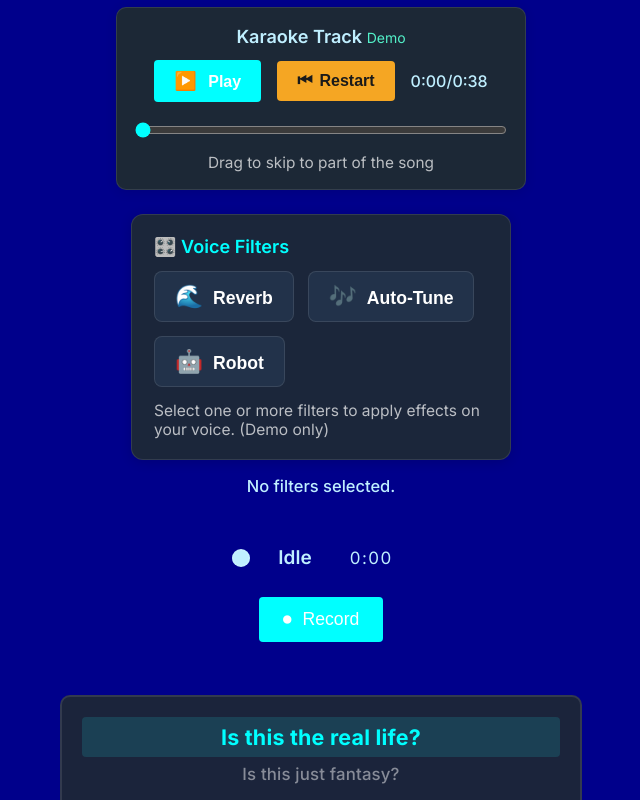
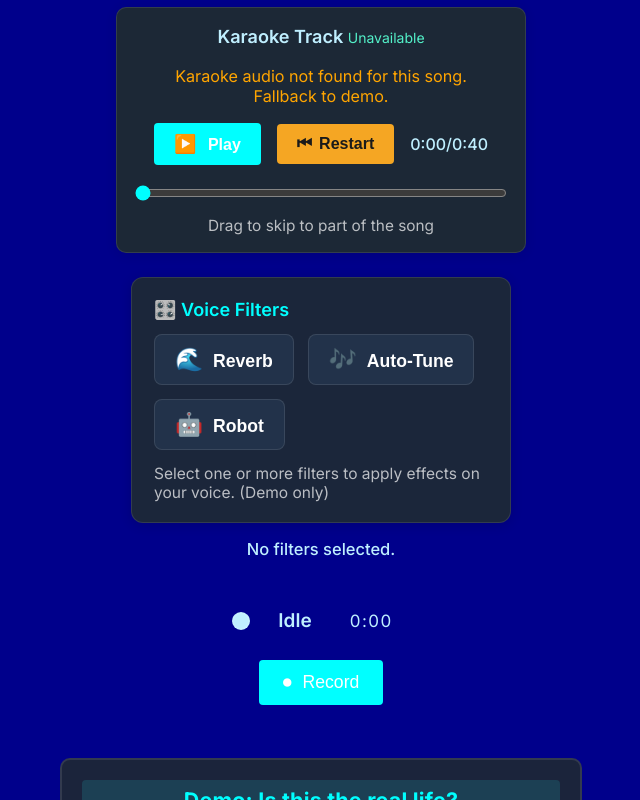
Before and after one commit to Workflow-Manager-admin/singsphere-35690-ae80a071, a React (Create React App) app in the folder singsphere/: page /record in a window 1280 px wide. Shown: the part 400-1200 px from the top of the page, without its empty margins (319-959 px from the left). Built offline with nearby package versions, Linux system fonts and the light colour scheme; the HTML template or start-up script is replaced by a standard one.

Commit message:
CheckPoint

```diff
--- a/singsphere/src/containers/RecordingContainer.jsx
+++ b/singsphere/src/containers/RecordingContainer.jsx
@@ -9,13 +9,10 @@ import LyricsDisplay from "../components/LyricsDisplay";
  * Plays karaoke track, syncs lyrics, and records user voice (not backing track) with MediaRecorder.
  */
 function RecordingContainer({ songId, title }) {
-  // Demo Karaoke audio and lyrics
-  // Use browser-compatible asset loading; Assume public/assets/karaoke_demo.mp3 is served at /assets/karaoke_demo.mp3
-  const DEFAULT_KARAOKE_AUDIO = "/assets/karaoke_demo.mp3";
-  const REMOTE_KARAOKE_AUDIO = "https://cdn.pixabay.com/audio/2022/09/27/audio_124b4fa8b2.mp3";
-  // Try default, fallback to remote if not found (browser does this naturally)
-  const MOCK_KARAOKE_AUDIO_URL = DEFAULT_KARAOKE_AUDIO;
-  const MOCK_LYRICS = [
+  // --- Dynamic Karaoke audio and lyrics loading by songId ---
+  // Mock lyrics for several known songs
+  const MOCK_LYRICS_DB = {
+    "1": [
       { time: 0, text: "Is this the real life?" },
       { time: 3, text: "Is this just fantasy?" },
       { time: 7, text: "Caught in a landslide, no escape from reality" },
@@ -24,8 +21,69 @@ function RecordingContainer({ songId, title }) {
       { time: 27, text: "Because I'm easy come, easy go" },
       { time: 30, text: "Little high, little low" },
       { time: 33, text: "Any way the wind blows, doesn't really matter to me, to me" }
+    ],
+    "2": [
+      { time: 0, text: "Tell me somethin', girl" },
+      { time: 3, text: "Are you happy in this modern world?" },
+      { time: 7, text: "Or do you need more?" },
+      { time: 11, text: "Is there somethin' else you're searchin' for?" }
+    ],
+    "3": [
+      { time: 0, text: "Just a small town girl, living in a lonely world" },
+      { time: 5, text: "She took the midnight train going anywhere" },
+      { time: 9, text: "Just a city boy, born and raised in South Detroit" },
+      { time: 14, text: "He took the midnight train going anywhere" }
+    ],
+    "4": [
+      { time: 0, text: "The snow glows white on the mountain tonight" },
+      { time: 5, text: "Not a footprint to be seen" },
+      { time: 9, text: "A kingdom of isolation" },
+      { time: 13, text: "And it looks like I'm the queen" }
+    ],
+    "5": [
+      { time: 0, text: "This hit, that ice cold" },
+      { time: 3, text: "Michelle Pfeiffer, that white gold" }
+    ],
+    "6": [
+      { time: 0, text: "She was more like a beauty queen from a movie scene" },
+      { time: 6, text: "I said, 'Don't mind, but what do you mean, I am the one?'" }
+    ]
+    // Add more as needed for demo
+  };
+
+  const DEMO_LYRICS = [
+    { time: 0, text: "Demo: Is this the real life?" },
+    { time: 3, text: "Demo: Placeholder lyrics for unknown song" }
   ];
-  const duration = MOCK_LYRICS.length > 0 ? MOCK_LYRICS[MOCK_LYRICS.length - 1].time + 5 : 40;
+
+  const [lyrics, setLyrics] = useState([]);
+  const [lyricsLoadStatus, setLyricsLoadStatus] = useState("idle"); // idle/loading/loaded/fallback
+
+  // Audio
+  const [audioUrl, setAudioUrl] = useState("");
+  const [audioLoadStatus, setAudioLoadStatus] = useState("idle"); // idle/loading/loaded/fail
+
+  // Helper for audio: try /assets/karaoke_{id}.mp3 then fallback
+  const getAudioAssetUrl = (songId) =>
+    songId ? `/assets/karaoke_${songId}.mp3` : "/assets/karaoke_demo.mp3";
+
+  // Lyrics loader
+  useEffect(() => {
+    setLyricsLoadStatus("loading");
+    if (songId && MOCK_LYRICS_DB[songId]) {
+      setLyrics(MOCK_LYRICS_DB[songId]);
+      setLyricsLoadStatus("loaded");
+    } else {
+      setLyrics(DEMO_LYRICS);
+      setLyricsLoadStatus("fallback");
+    }
+    setAudioLoadStatus("loading");
+    setAudioUrl(getAudioAssetUrl(songId));
+    // No async file existence check; trusted to fail-over in <audio> onError UI
+  }, [songId]);
+
+  // Karaoke duration
+  const karaokeDuration = lyrics.length > 0 ? lyrics[lyrics.length - 1].time + 5 : 40;
 
   // Karaoke playback state
   const audioRef = useRef(null);
@@ -33,7 +91,7 @@ function RecordingContainer({ songId, title }) {
   const [audioReady, setAudioReady] = useState(false);
   const [isPlaying, setIsPlaying] = useState(false);
   const [audioCurrentTime, setAudioCurrentTime] = useState(0);
-  const [audioDuration, setAudioDuration] = useState(duration);
+  const [audioDuration, setAudioDuration] = useState(karaokeDuration);
 
   // Voice recording state
   const [isRecording, setIsRecording] = useState(false);
@@ -47,23 +105,12 @@ function RecordingContainer({ songId, title }) {
   const micStreamRef = useRef(null);
   const recordChunksRef = useRef([]);
 
-  // Filters (mock only)
-  const FILTERS = [
-    { label: "Reverb", value: "reverb", icon: "🌊" },
-    { label: "Auto-Tune", value: "autotune", icon: "🎶" },
-    { label: "Robot", value: "robot", icon: "🤖" }
-  ];
-  const [selectedFilters, setSelectedFilters] = useState([]);
-  function handleFiltersChange(newSelection) {
-    setSelectedFilters(newSelection);
-  }
-
-  // Karaoke audio events and syncing
+  // Karaoke audio events and syncing, update duration based on loaded song
   useEffect(() => {
     const audio = audioRef.current;
     if (!audio) return;
     const handleLoaded = () => {
-      setAudioDuration(audio.duration);
+      setAudioDuration(audio.duration || karaokeDuration);
       setAudioReady(true);
     };
     const handleTimeUpdate = () => {
@@ -85,7 +132,7 @@ function RecordingContainer({ songId, title }) {
       audio.removeEventListener("ended", handleEnded);
     };
     // eslint-disable-next-line
-  }, []);
+  }, [audioUrl]);
 
   // Play/Pause karaoke and optionally pause/resume the mic recording
   function handlePlayPause() {
@@ -228,6 +275,17 @@ function RecordingContainer({ songId, title }) {
     // eslint-disable-next-line
   }, []);
 
+  // Filters (mock only)
+  const FILTERS = [
+    { label: "Reverb", value: "reverb", icon: "🌊" },
+    { label: "Auto-Tune", value: "autotune", icon: "🎶" },
+    { label: "Robot", value: "robot", icon: "🤖" }
+  ];
+  const [selectedFilters, setSelectedFilters] = useState([]);
+  function handleFiltersChange(newSelection) {
+    setSelectedFilters(newSelection);
+  }
+
   function formatTime(secs) {
     if (!secs && secs !== 0) return "--:--";
     const min = Math.floor(secs / 60);
@@ -267,14 +325,29 @@ function RecordingContainer({ songId, title }) {
           onPause={() => setIsPlaying(false)}
           style={{ display: "none" }}
           aria-label="Karaoke audio track"
+          onError={() => setAudioLoadStatus("fail")}
+          onLoadedMetadata={() => setAudioLoadStatus("loaded")}
         >
-          <source src={MOCK_KARAOKE_AUDIO_URL} type="audio/mp3" />
-          <source src={REMOTE_KARAOKE_AUDIO} type="audio/mp3" />
+          <source src={audioUrl} type="audio/mp3" />
+          <source src="/assets/karaoke_demo.mp3" type="audio/mp3" />
+          <source src="https://cdn.pixabay.com/audio/2022/09/27/audio_124b4fa8b2.mp3" type="audio/mp3" />
           Sorry, your browser does not support the audio element. Please use a modern browser.
         </audio>
         <div style={{ fontWeight: 600, color: "#bfefff", fontSize: "1.13rem", marginBottom: 2, textAlign: "center" }}>
-          Karaoke Track <span style={{ fontWeight: 400, fontSize: 14, color: "#53f1c9" }}>Demo</span>
+          Karaoke Track{" "}
+          <span style={{ fontWeight: 400, fontSize: 14, color: "#53f1c9" }}>
+            {audioLoadStatus === "fail"
+              ? "Unavailable"
+              : songId
+                ? `Song #${songId}`
+                : "Demo"}
+          </span>
         </div>
+        {audioLoadStatus === "fail" && (
+          <div style={{ color: "#FFA500", textAlign: "center", fontSize: "1.01rem", margin: "6px 0" }}>
+            Karaoke audio not found for this song.<br />Fallback to demo.
+          </div>
+        )}
         <div style={{ display: "flex", alignItems: "center", gap: 16, justifyContent: "center" }}>
           <button
             className="btn"
@@ -352,7 +425,12 @@ function RecordingContainer({ songId, title }) {
         isBlocked={isBlocked}
       />
       <div style={{ marginTop: 21, marginBottom: 5 }}>
-        <LyricsDisplay lyrics={MOCK_LYRICS} currentTime={audioCurrentTime} />
+        <LyricsDisplay lyrics={lyrics} currentTime={audioCurrentTime} />
+        {lyricsLoadStatus === "fallback" && (
+          <div style={{ color: "#FFA500", textAlign: "center", fontSize: "0.98rem", marginTop: 6 }}>
+            Lyrics not found for this song: showing demo lyrics.
+          </div>
+        )}
       </div>
       {/* Feedback: show voice recording (not karaoke mix) if available */}
       {!isRecording && recBlob && !isBlocked && (
```
Also changed, not shown: 2 other files (tests, documents, lock files or other folders). Lines whose indentation alone changed are shown as unchanged.
